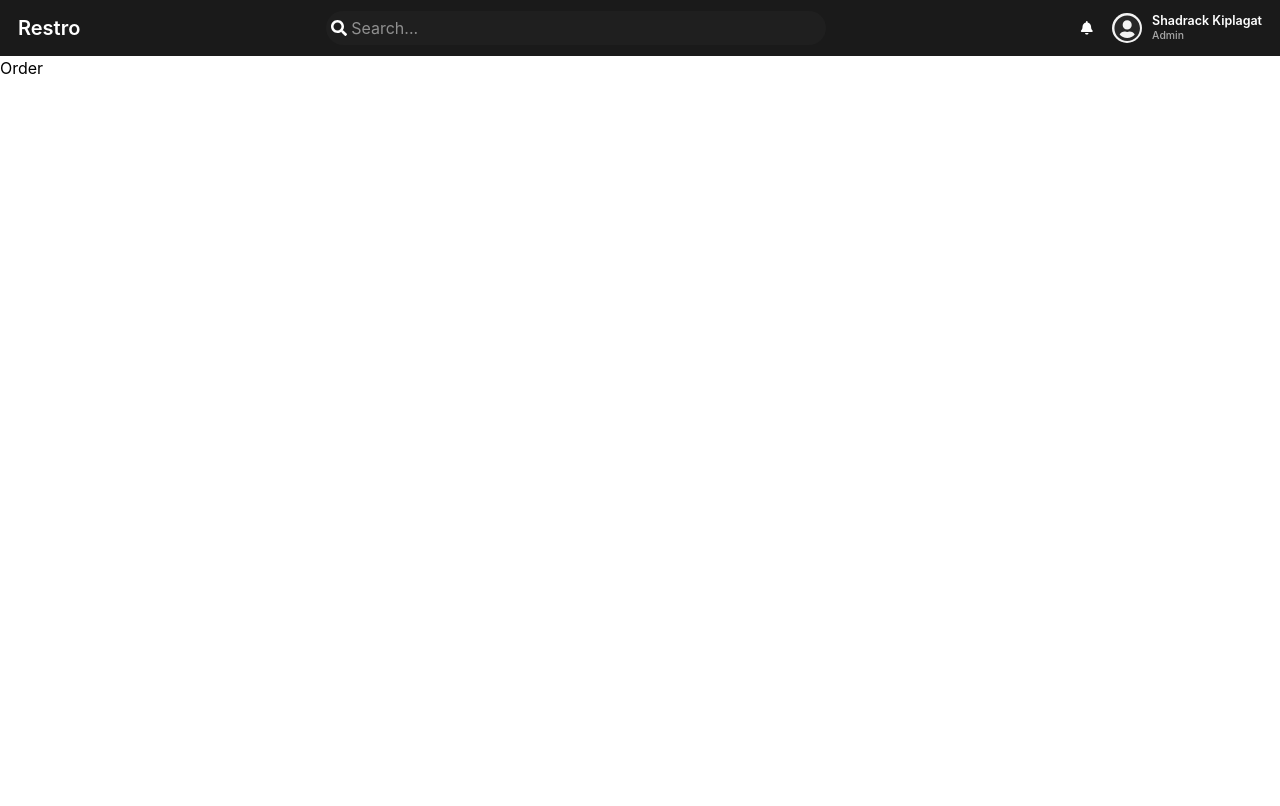
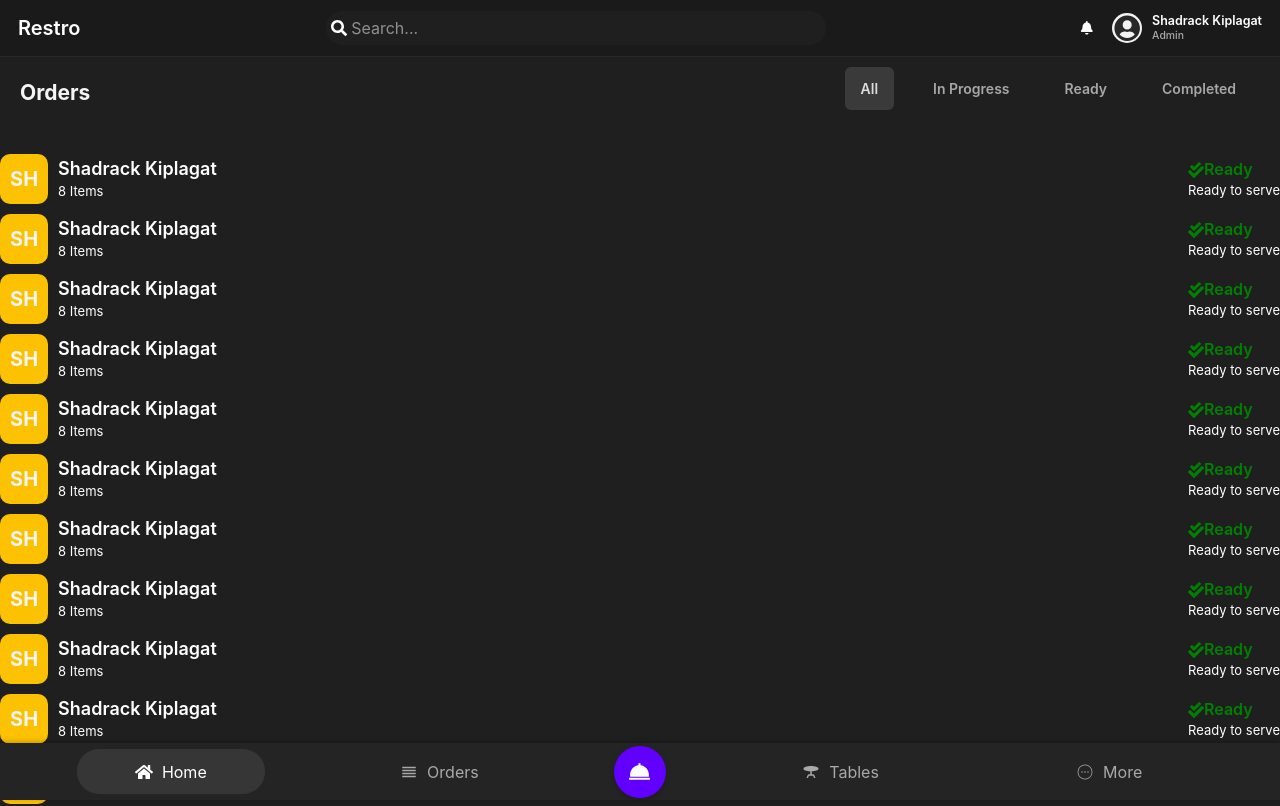
Before and after one commit to shadrackkipl/pos, a React (Vite) app in the folder pos-frontend/: page /orders in a window 1280 px wide. Shown: the top 806 px of the page. Built offline with nearby package versions, Linux system fonts and the light colour scheme.

Commit message:
Refactor routing and enhance Orders page layout with OrderCard component

```diff
--- a/pos-frontend/src/App.jsx
+++ b/pos-frontend/src/App.jsx
@@ -13,7 +13,7 @@ function App() {
         <Header />
 
         <Routes>
-          <Route path="/" element={<Home />} />
+          <Route path="/home" element={<Home />} />
           <Route path="/auth" element={<Auth />} />
           <Route path="/orders" element={<Orders />} />
         </Routes>
--- a/pos-frontend/src/components/home/RecentOrders.css
+++ b/pos-frontend/src/components/home/RecentOrders.css
@@ -94,7 +94,7 @@
   align-items: center;
   gap: 4px;
   height: 10px;
-  width: 810px;
+  width: 700px;
   box-sizing: border-box;
   background-color: #1f1f1f;
   border-radius: 10px;
--- /dev/null
+++ b/pos-frontend/src/components/orders/OrderCard.jsx
@@ -0,0 +1,25 @@
+import React from "react";
+import { FaCheckDouble } from "react-icons/fa";
+const OrderCard = () => {
+  return (
+    <div className="order-list">
+      <button className="SH-Btn">SH</button>
+      <div className="text">
+        <div className="name-container">
+          <h1 className="name">Shadrack Kiplagat</h1>
+          <p className="items">8 Items</p>
+        </div>
+
+        <div className="ready-container">
+          <p className="Ready">
+            <FaCheckDouble className="checkdouble-icon" />
+            Ready
+          </p>
+          <p className="paragraph-serve">Ready to serve</p>
+        </div>
+      </div>
+    </div>
+  );
+};
+
+export default OrderCard;
--- a/pos-frontend/src/components/shared/BottomNav.jsx
+++ b/pos-frontend/src/components/shared/BottomNav.jsx
@@ -1,21 +1,38 @@
-import React from 'react'
-import { FaHome } from 'react-icons/fa'
-import { MdOutlineReorder } from 'react-icons/md'
-import { MdTableBar } from 'react-icons/md'
-import { CiCircleMore } from 'react-icons/ci'
-import { BiSolidDish } from 'react-icons/bi'
-import './BottomNav.css'
+import React from "react";
+import { FaHome } from "react-icons/fa";
+import { MdOutlineReorder } from "react-icons/md";
+import { MdTableBar } from "react-icons/md";
+import { CiCircleMore } from "react-icons/ci";
+import { BiSolidDish } from "react-icons/bi";
+import "./BottomNav.css";
+import { useNavigate } from "react-router-dom";
 
 const BottomNav = () => {
+  const navigate = useNavigate();
+
   return (
-    <div className='bottom-nav'>
-        <button className='nav-item active'><FaHome className='nav-icon' />Home</button>
-        <button className='nav-item'><MdOutlineReorder className='nav-orders' />Orders</button>
-        <button className='nav-item nav-dish'><BiSolidDish /></button>
-        <button className='nav-item'><MdTableBar className='nav-tables' />Tables</button>
-        <button className='nav-item'><CiCircleMore className='nav-more' />More</button>
+    <div className="bottom-nav">
+      <button onClick={() => navigate("/home")} className="nav-item active">
+        <FaHome className="nav-icon" />
+        Home
+      </button>
+      <button onClick={() => navigate("/orders")} className="nav-item">
+        <MdOutlineReorder className="nav-orders" />
+        Orders
+      </button>
+      <button className="nav-item nav-dish">
+        <BiSolidDish />
+      </button>
+      <button className="nav-item">
+        <MdTableBar className="nav-tables" />
+        Tables
+      </button>
+      <button className="nav-item">
+        <CiCircleMore className="nav-more" />
+        More
+      </button>
     </div>
-  )
-}
+  );
+};
 
-export default BottomNav
+export default BottomNav;
--- /dev/null
+++ b/pos-frontend/src/pages/Orders.css
@@ -0,0 +1,63 @@
+.ordercontainer {
+  min-height: 100vh;
+  background: #1f1f1f;
+  color: #f5f5f5;
+  overflow: hidden;
+}
+
+.Orderscont {
+  display: flex;
+  align-items: center;
+  justify-content: space-between;
+  min-height: 75px;
+  padding: 0 40px;
+  border-top: 1px solid #292929;
+  box-sizing: border-box;
+}
+
+.orderh1 {
+  margin: 0;
+  font-size: 21px;
+  font-weight: 700;
+}
+
+.Orderscont button {
+  margin-left: 25px;
+  padding: 11px 16px;
+  border: 0;
+  border-radius: 6px;
+  background: transparent;
+  color: #a7a7a7;
+  font-size: 14px;
+  font-weight: 600;
+  cursor: pointer;
+}
+
+.Orderscont button:hover,
+.Orderscont button.active {
+  background: #3a3a3a;
+  color: #dcdcdc;
+}
+  .Orderscont {
+    align-items: flex-start;
+    flex-direction: column;
+    gap: 15px;
+    padding: 20px;
+  }
+
+.Orderscont button {
+    margin-left: 0;
+    margin-right: 8px;
+  }
+
+.order-tabs {
+  display: flex;
+  align-items: center;
+  gap: 15px;
+  margin-left: auto;
+  margin-top: 0;
+}
+
+.order-tabs button {
+  margin-left: 0;
+margin-top: -70px;}
--- a/pos-frontend/src/pages/Orders.jsx
+++ b/pos-frontend/src/pages/Orders.jsx
@@ -1,9 +1,42 @@
-import React from 'react'
+import React from "react";
+import BottomNav from "../components/shared/BottomNav";
+import "./Orders.css";
+import OrderCard from "../components/orders/OrderCard";
 
 const Order = () => {
   return (
-    <div>Order</div>
-  )
-}
+    <div>
+      <section className="ordercontainer">
+        <div className="Orderscont">
+          <h1 className="orderh1">Orders</h1>
+          <div className="order-tabs">
+            <button className="active">All</button>
+            <button>In Progress</button>
+            <button>Ready</button>
+            <button>Completed</button>
+          </div>
+        </div>
 
-export default Order
+      <div>
+        <OrderCard />
+        <OrderCard />
+        <OrderCard />
+        <OrderCard />
+        <OrderCard />
+        <OrderCard />
+        <OrderCard />
+        <OrderCard />
+        <OrderCard />
+        <OrderCard />
+        <OrderCard />
+        <OrderCard />
+        <OrderCard />
+        <OrderCard />
+      </div>
+      </section>
+      <BottomNav />
+    </div>
+  );
+};
+
+export default Order;
```
Also changed, not shown: pos-frontend/src/components/orders/OrderCard.css (added).
